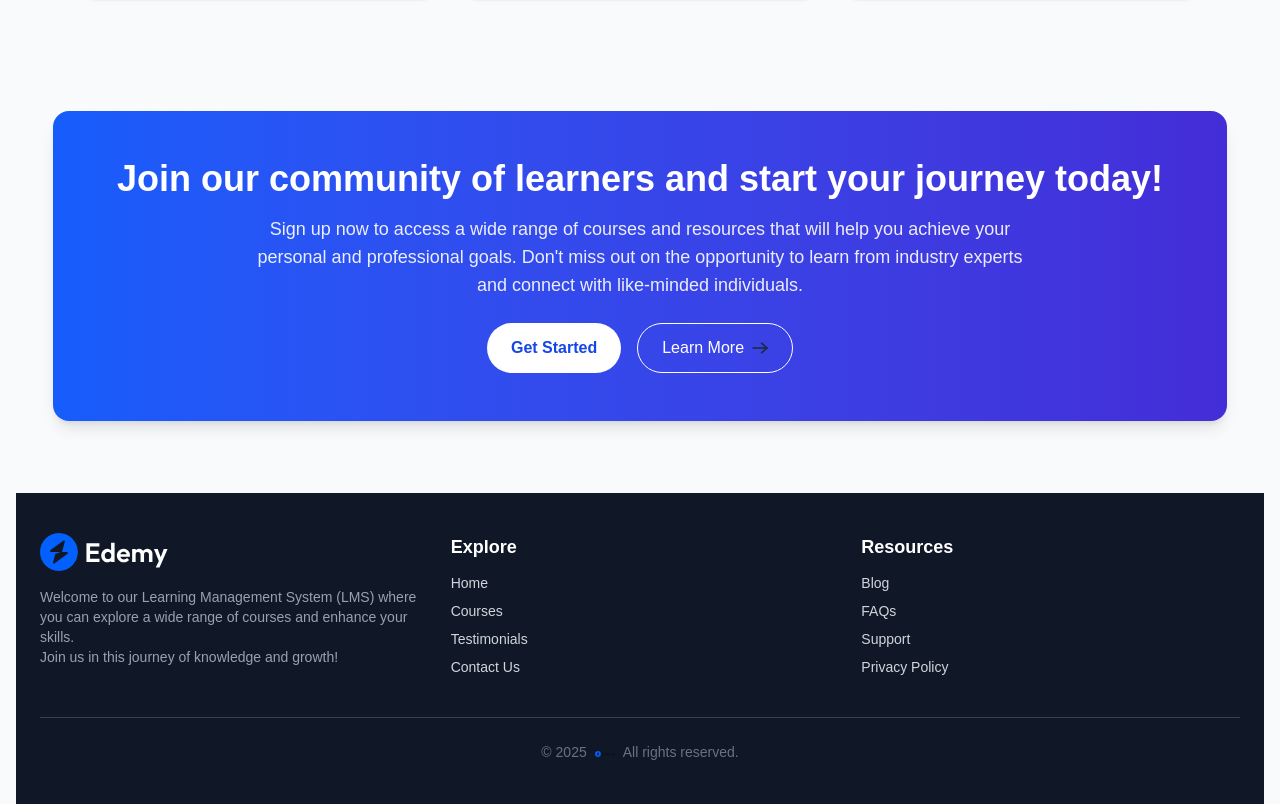
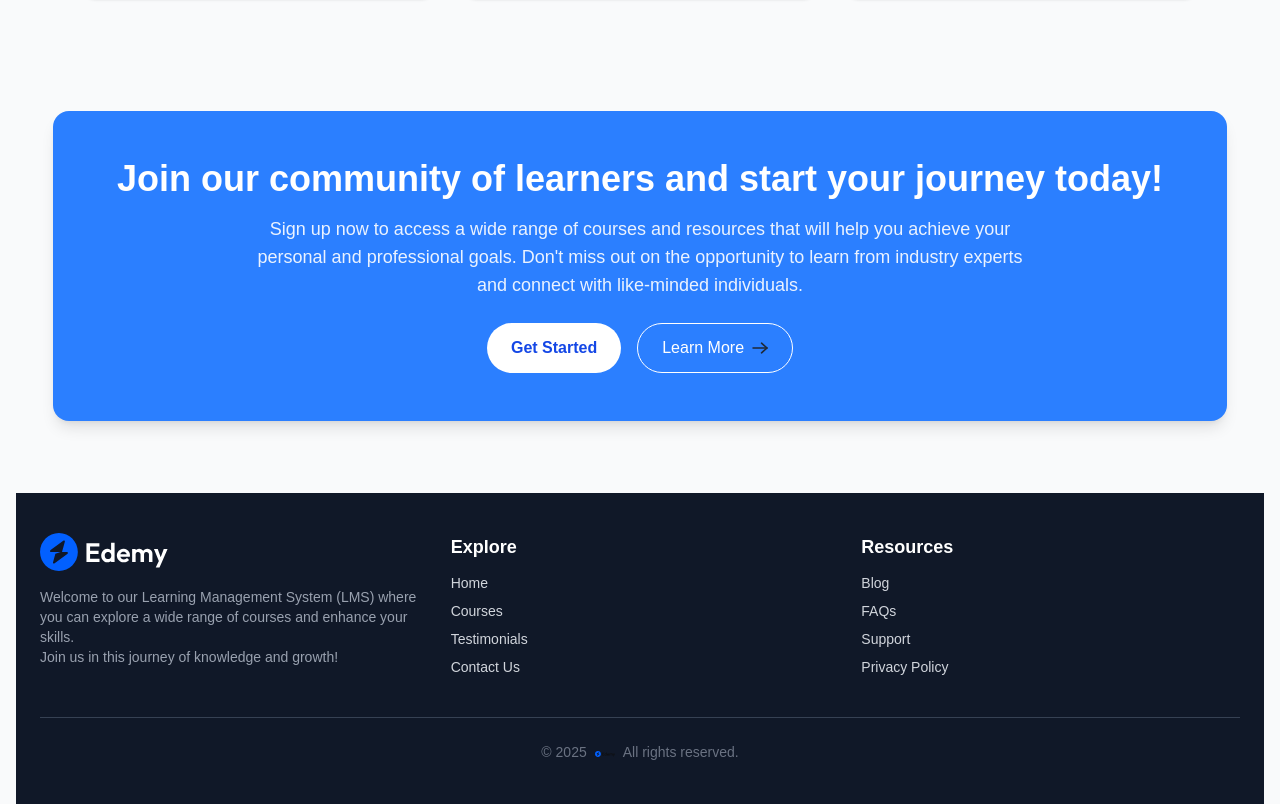
Before and after one commit to itsjeet04/LMS-mern, a React (Vite) app in the folder LMS-MERN-client/: page / in a window 1280 px wide. Shown: the part 1673-2477 px from the top of the page. Built offline with nearby package versions, Linux system fonts and the light colour scheme; no server answers; a web font is replaced by a local one.

Commit message:
call to action edit

```diff
--- a/LMS-MERN-client/src/components/student/CallToAction.jsx
+++ b/LMS-MERN-client/src/components/student/CallToAction.jsx
@@ -3,7 +3,7 @@ import { assets } from '../../assets/assets';
 
 function CallToAction() {
   return (
-    <section className="bg-gradient-to-r from-blue-600 to-indigo-700 text-white py-12 px-6 md:px-16 rounded-2xl my-10 shadow-lg text-center">
+    <section className="bg-blue-500 text-white py-12 px-6 md:px-16 rounded-2xl my-10 shadow-lg text-center">
       <h1 className="text-3xl md:text-4xl font-bold mb-4">
         Join our community of learners and start your journey today!
       </h1>
```
